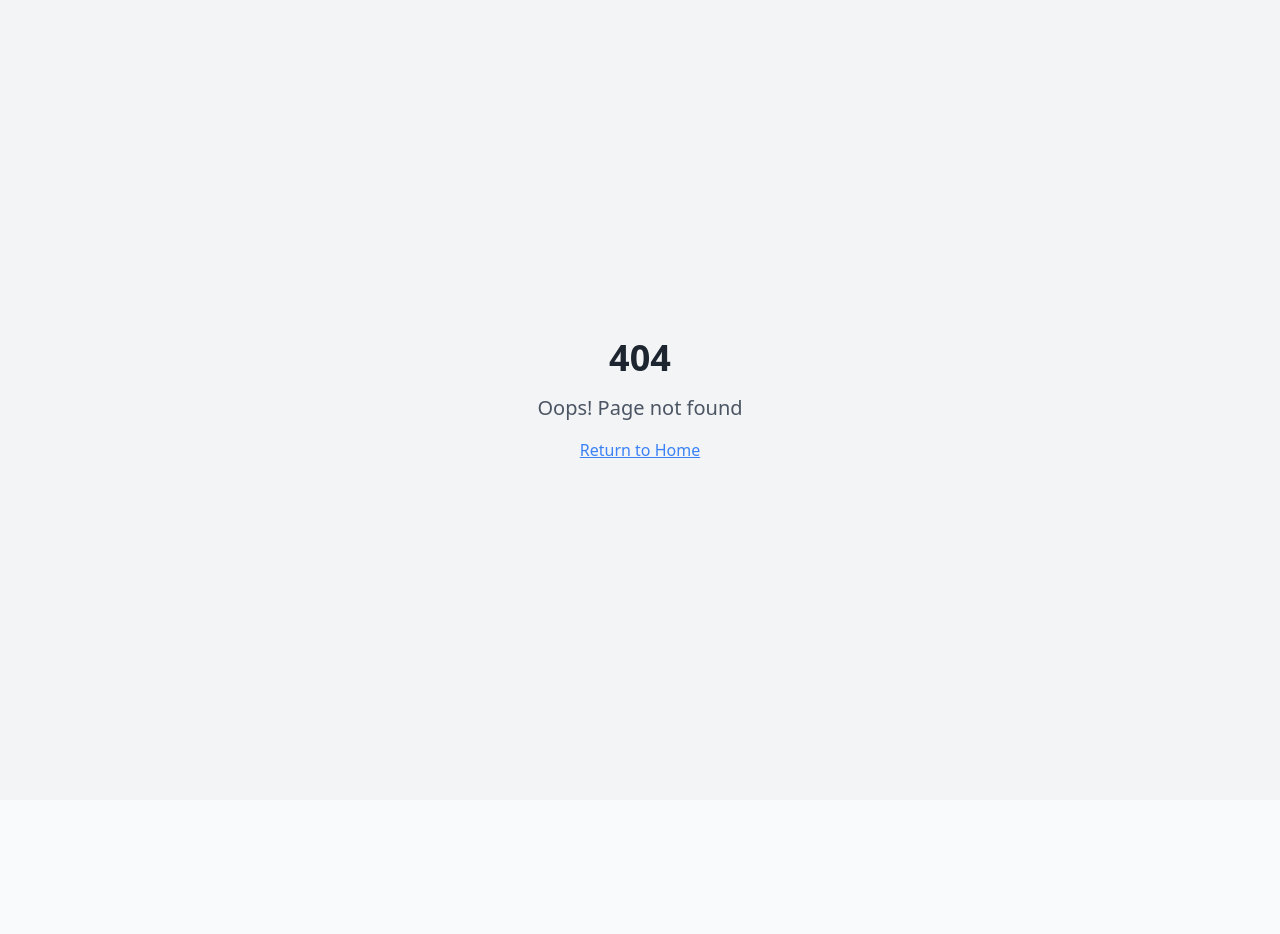
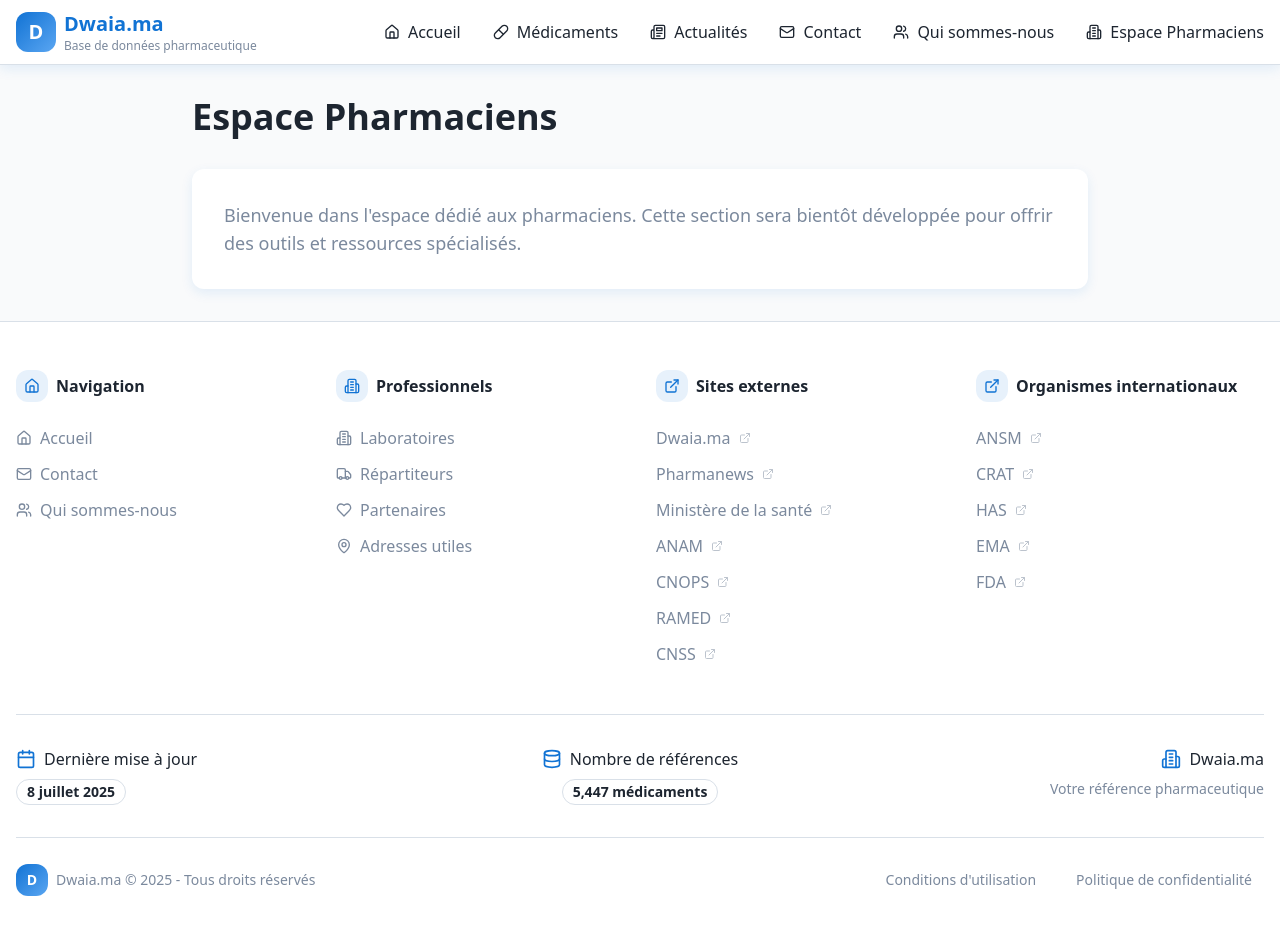
Before and after one commit to MokokAf/PharmaDW, a React (Vite) app: page /espace-pharmaciens in a window 1280 px wide. Before the commit this address had no page. Shown: the top 934 px of the page. Before the commit the page ends 800 px from the top, so only its background shows below. Built offline with nearby package versions, Linux system fonts and the light colour scheme.

Commit message:
Refactor: Update header navigation
Change "Dwaia.ma" link to "Espace Pharmaciens" and update its href to navigate to the new page.

```diff
--- a/src/App.tsx
+++ b/src/App.tsx
@@ -6,6 +6,7 @@ import { BrowserRouter, Routes, Route } from "react-router-dom";
 import Index from "./pages/Index";
 import Medicaments from "./pages/Medicaments";
 import MedicamentDetail from "./pages/MedicamentDetail";
+import EspacePharmaciens from "./pages/EspacePharmaciens";
 import NotFound from "./pages/NotFound";
 
 const queryClient = new QueryClient();
@@ -20,6 +21,7 @@ const App = () => (
           <Route path="/" element={<Index />} />
           <Route path="/medicaments" element={<Medicaments />} />
           <Route path="/medicaments/:slug" element={<MedicamentDetail />} />
+          <Route path="/espace-pharmaciens" element={<EspacePharmaciens />} />
           {/* ADD ALL CUSTOM ROUTES ABOVE THE CATCH-ALL "*" ROUTE */}
           <Route path="*" element={<NotFound />} />
         </Routes>
--- a/src/components/Header.tsx
+++ b/src/components/Header.tsx
@@ -13,7 +13,7 @@ const Header = () => {
     { label: "Actualités", href: "#actualites", icon: Newspaper },
     { label: "Contact", href: "#contact", icon: Mail },
     { label: "Qui sommes-nous", href: "#about", icon: Users },
-    { label: "Dwaia.ma", href: "#pharmacie", icon: Building2 },
+    { label: "Espace Pharmaciens", href: "/espace-pharmaciens", icon: Building2 },
   ];
 
   return (
--- /dev/null
+++ b/src/pages/EspacePharmaciens.tsx
@@ -0,0 +1,23 @@
+import Header from "@/components/Header";
+import Footer from "@/components/Footer";
+
+const EspacePharmaciens = () => {
+  return (
+    <div className="min-h-screen bg-background">
+      <Header />
+      <main className="container mx-auto px-4 py-8">
+        <div className="max-w-4xl mx-auto">
+          <h1 className="text-4xl font-bold text-foreground mb-8">Espace Pharmaciens</h1>
+          <div className="bg-card rounded-lg p-8 shadow-soft">
+            <p className="text-muted-foreground text-lg">
+              Bienvenue dans l'espace dédié aux pharmaciens. Cette section sera bientôt développée pour offrir des outils et ressources spécialisés.
+            </p>
+          </div>
+        </div>
+      </main>
+      <Footer />
+    </div>
+  );
+};
+
+export default EspacePharmaciens;
```
